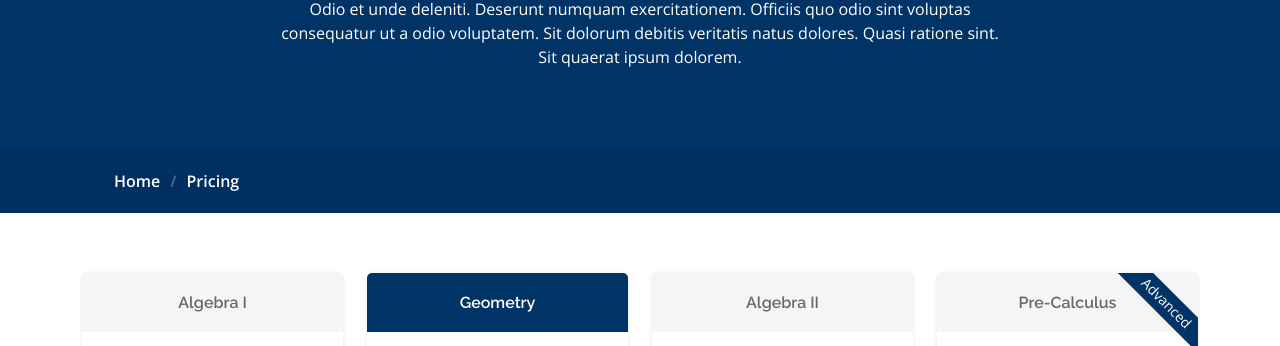
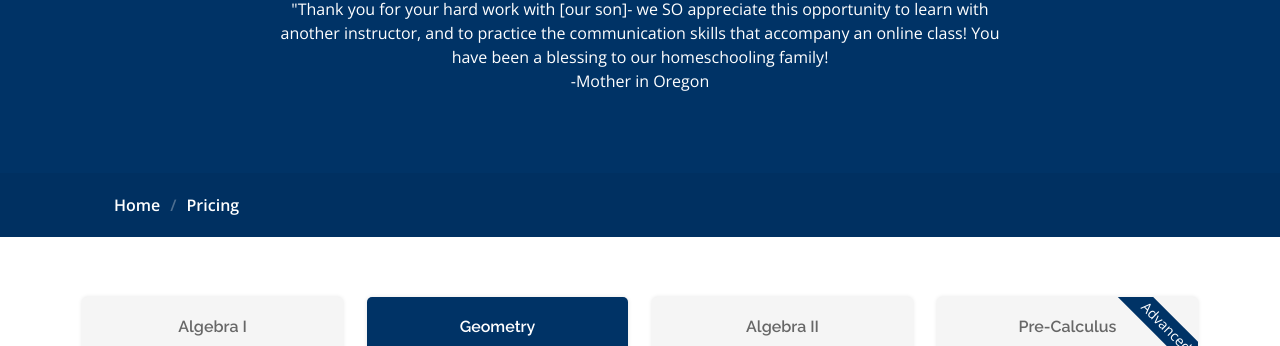
Before and after one commit to digituel/liberty-tutorials, a plain HTML site: page pricing.html in a window 1280 px wide. Shown: the part 240-586 px from the top of the page. Drawn offline with nearby package versions, Linux system fonts and the light colour scheme.

Commit message:
update pricing page

```diff
--- a/pricing.html
+++ b/pricing.html
@@ -84,7 +84,8 @@
           <div class="row d-flex justify-content-center text-center">
             <div class="col-lg-8">
               <h1>Pricing</h1>
-              <p class="mb-0">Odio et unde deleniti. Deserunt numquam exercitationem. Officiis quo odio sint voluptas consequatur ut a odio voluptatem. Sit dolorum debitis veritatis natus dolores. Quasi ratione sint. Sit quaerat ipsum dolorem.</p>
+              <p class="mb-0">"Thank you for your hard work with [our son]- we SO appreciate this opportunity to learn with another instructor, and to practice the communication skills that accompany an online class!  You have been a blessing to our homeschooling family!
+  <br>-Mother in Oregon</p>
             </div>
           </div>
         </div>
```
